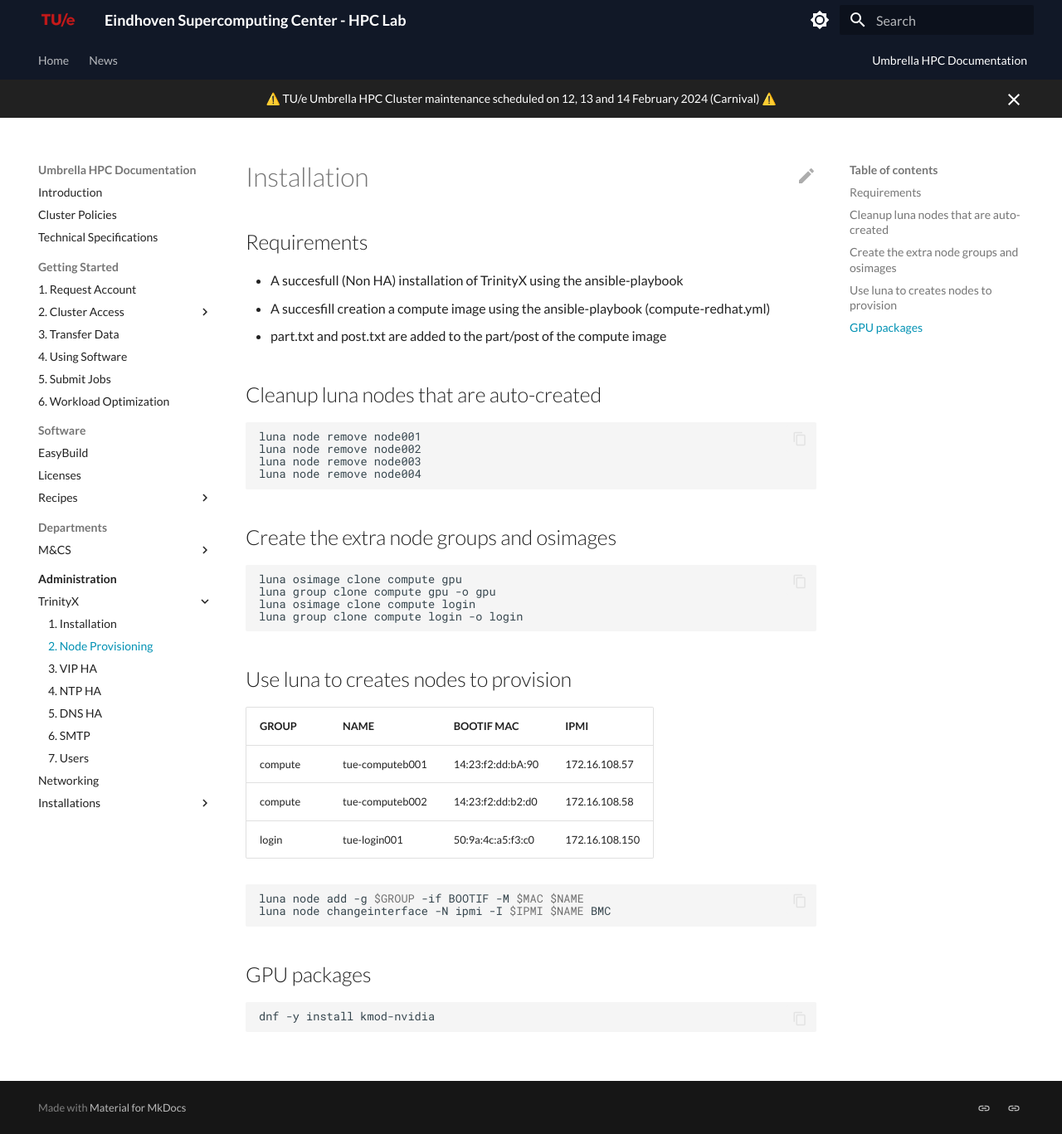
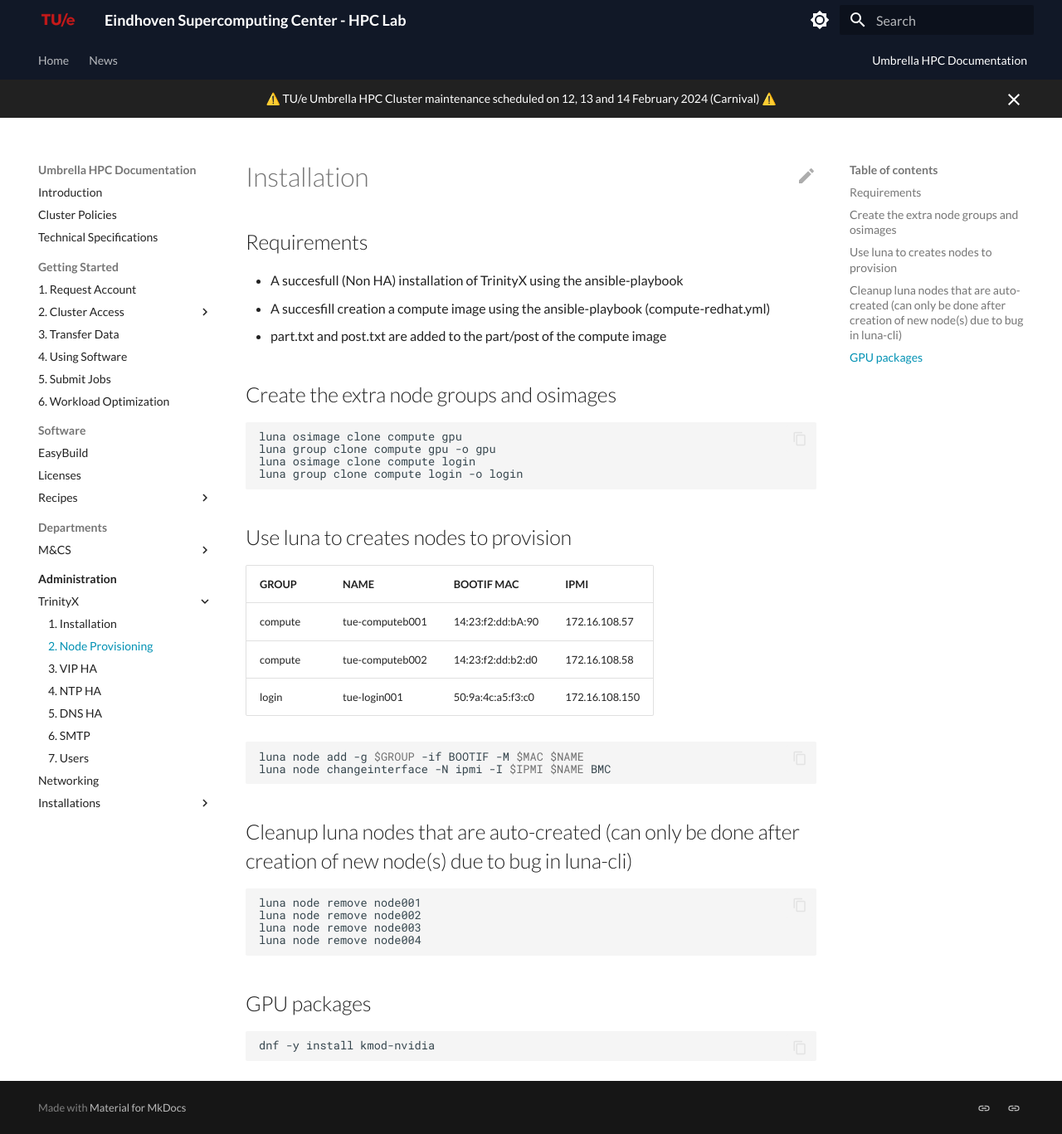
Before and after one commit to gferhpc/supercomputing.tue.nl, an MkDocs documentation site: the page built from pages/documentation/administration/trinityx/provisioning.md, in a window 1280 px wide and 1367 px high. Shown: the whole window at 83% size. Built offline with MkDocs 1.6.1 and Material for MkDocs 9.7.7, drawn with Linux system fonts in a browser that asks for light colours.

Commit message:
Update provisioning.md

````diff
--- a/pages/documentation/administration/trinityx/provisioning.md
+++ b/pages/documentation/administration/trinityx/provisioning.md
@@ -5,14 +5,6 @@
 - A succesfull (Non HA) installation of TrinityX using the ansible-playbook
 - A succesfill creation a compute image using the ansible-playbook (compute-redhat.yml)
 - part.txt and post.txt are added to the part/post of the compute image
-
-## Cleanup luna nodes that are auto-created
-```shell
-luna node remove node001
-luna node remove node002
-luna node remove node003
-luna node remove node004
-```
 
 ## Create the extra node groups and osimages
 ```shell
@@ -35,6 +27,16 @@
 luna node changeinterface -N ipmi -I $IPMI $NAME BMC
 ```
 
+## Cleanup luna nodes that are auto-created (can only be done after creation of new node(s) due to bug in luna-cli)
+```shell
+luna node remove node001
+luna node remove node002
+luna node remove node003
+luna node remove node004
+```
+
+
+
 ## GPU packages
 ```
 dnf -y install kmod-nvidia
````
